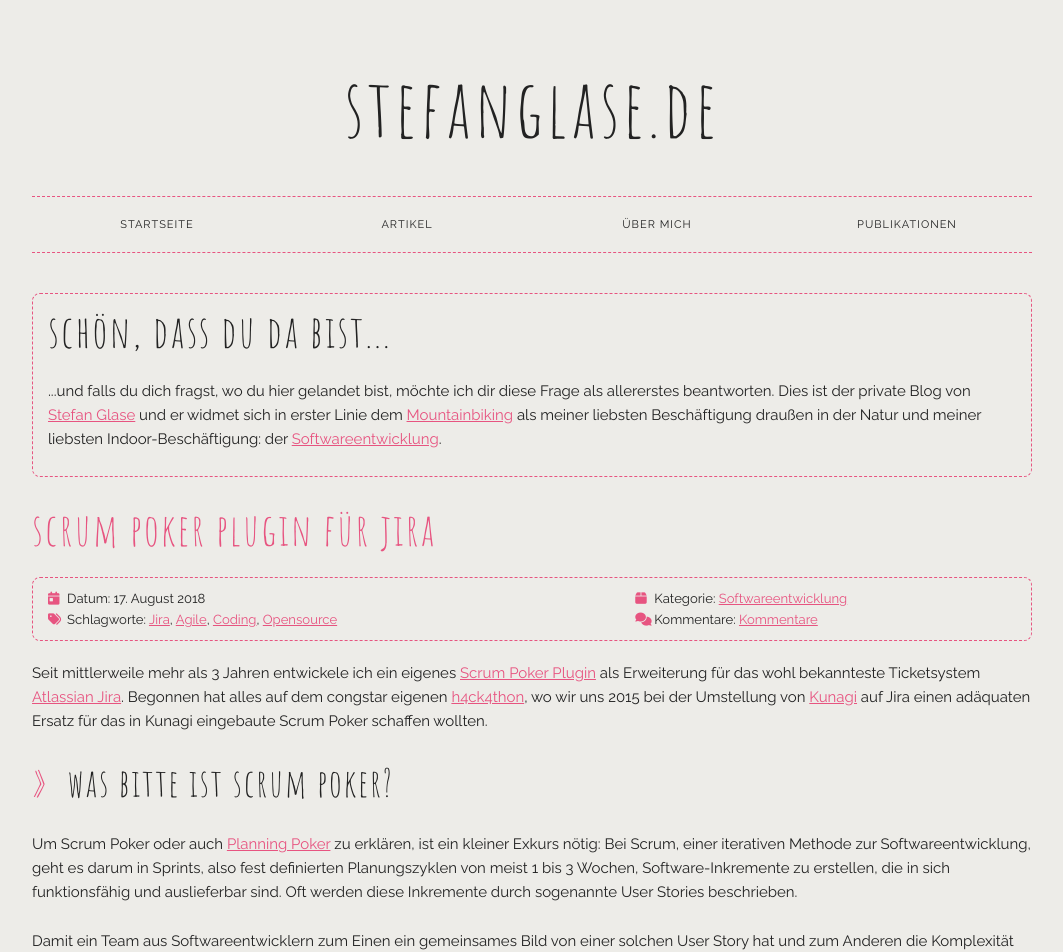
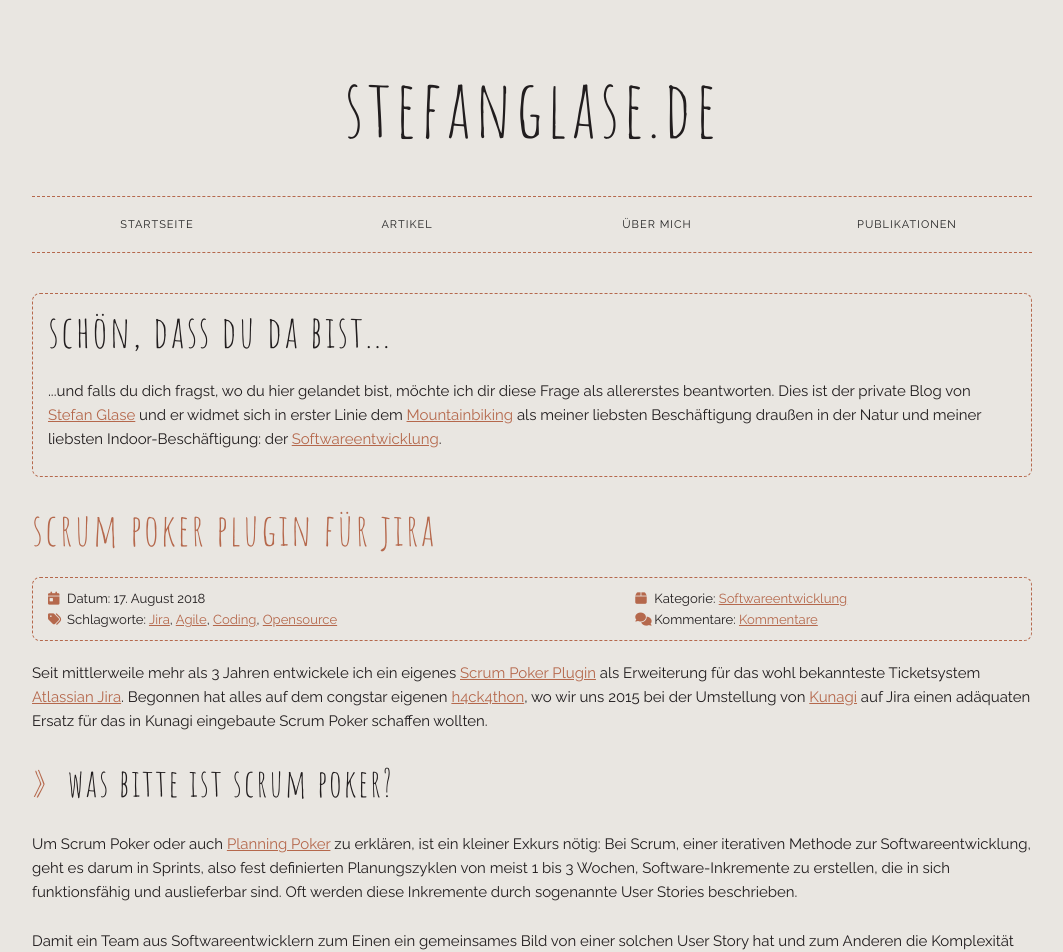
Before and after one commit to codescape/codescape.github.com, a Jekyll site: the page built from index.html, in a window 1280 px wide. Shown: the top 952 px of the page, without its empty margins (108-1171 px from the left). Built offline with Jekyll 4.4.1, drawn with Linux system fonts in a browser that asks for light colours; nearby versions of some CDN libraries; the list of posts is cut into pages by our own code; comment, search, counter and statistics services are not loaded.

Commit message:
Replace 'pink' color variable with 'contrast'

```diff
--- a/css/custom.css
+++ b/css/custom.css
@@ -2,9 +2,10 @@
 
 /* variables */
 :root {
-  --pink: #E75480;
-  --slate: #edece8;
-  --grey: rgba(34,34,34,0.5); }
+  --contrast: rgb(181, 104, 76);
+  --slate: rgb(233, 230, 225);
+  --grey: rgba(34, 34, 34, 0.5);
+  --text: rgb(33, 29, 30); }
 
 /* container */
 
@@ -14,7 +15,8 @@
 /* body */
 
 body {
-  background: var(--slate); }
+  background: var(--slate);
+  color: var(--text); }
 
 /* headings */
 
@@ -54,7 +56,7 @@ blockquote {
 /* hyperlinks */
 
 a {
-    color: var(--pink); }
+    color: var(--contrast); }
 
 a:hover {
     color: var(--grey); }
@@ -76,7 +78,7 @@ img {
 
 .title a {
   text-decoration: none;
-  color: #222; }
+  color: var(--text); }
 
 .title a:hover {
   color: var(--grey); }
@@ -113,7 +115,7 @@ img {
 /* hero */
 
 .hero {
-    border: 1px dashed var(--pink);
+    border: 1px dashed var(--contrast);
     border-radius: 8px;
     padding: 1rem 1.5rem 0;
     margin: 0 0 2.5rem; }
@@ -130,21 +132,21 @@ img {
 .docs-section h4:before,
 .docs-section h5:before,
 .docs-section h6:before {
-    color: var(--pink);
+    color: var(--contrast);
     margin-right: 0.5em;
     content: '»'; }
 
 /* blog post */
 
 .postdetails {
-  border: 1px dashed var(--pink);
+  border: 1px dashed var(--contrast);
   border-radius: 8px;
   padding: 1rem 1.5rem;
   margin-bottom: 2rem;
   font-size: 0.875em; }
 
 .postdetails .fas {
-  color: var(--pink);
+  color: var(--contrast);
   width: 1.2em; }
 
 /* images */
@@ -272,7 +274,7 @@ code {
 /* back to top */
 
 .back-to-top {
-    background-color: var(--pink);
+    background-color: var(--contrast);
     color: #fff;
     font-weight: bold;
     text-decoration: none;
@@ -293,7 +295,7 @@ code {
 .footer {
   text-align: center;
   font-size: 0.875em;
-  border-top: 1px dashed var(--pink);
+  border-top: 1px dashed var(--contrast);
   padding-top: 40px; }
 
 /* social media */
@@ -378,8 +380,8 @@ code {
         height: 5.5rem;
         z-index: 99;
         background: var(--slate);
-        border-top: 1px dashed var(--pink);
-        border-bottom: 1px dashed var(--pink); }
+        border-top: 1px dashed var(--contrast);
+        border-bottom: 1px dashed var(--contrast); }
 
     .navbar-spacer {
         display: none; }
@@ -495,10 +497,10 @@ code {
 
     .popover-link:hover {
         color: #fff;
-        background: var(--pink); }
+        background: var(--contrast); }
 
     .popover-link:hover,
     .popover-item:first-child .popover-link:hover:after {
-        border-bottom-color: var(--pink); }
+        border-bottom-color: var(--contrast); }
 
 }
```
